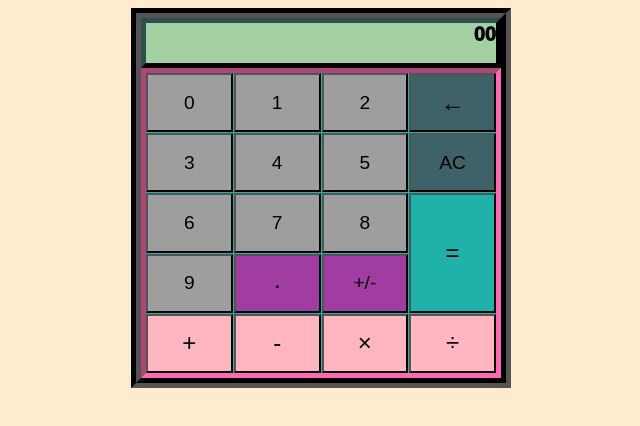
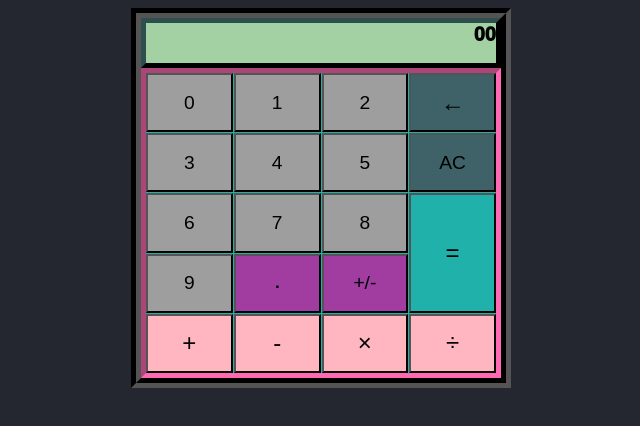
Before and after one commit to wardi16/calculator, a plain HTML site: page index.html in a window 1280 px wide. Shown: the whole page, without its empty margins (319-959 px from the left). Drawn offline with Linux system fonts and the light colour scheme; a web font is replaced by a local one.

Commit message:
changed background color

```diff
--- a/styles/style.css
+++ b/styles/style.css
@@ -1,5 +1,5 @@
 body{
-    background-color:blanchedalmond ;
+    background-color:#252730 ;
 }
 .display{
     background-color: #a4d1a4;
```
